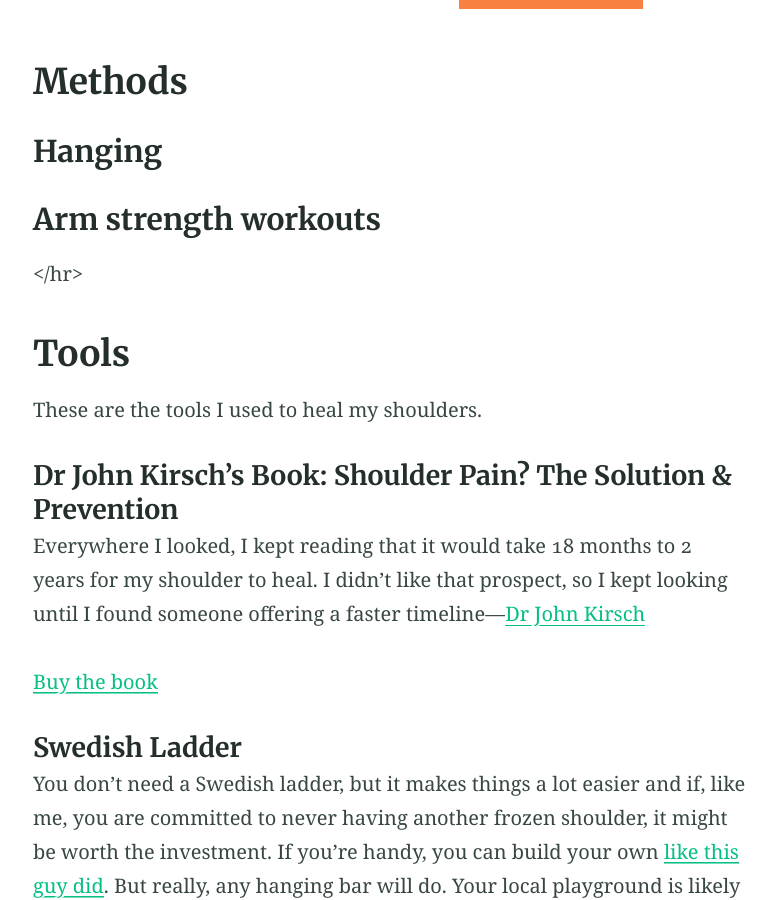
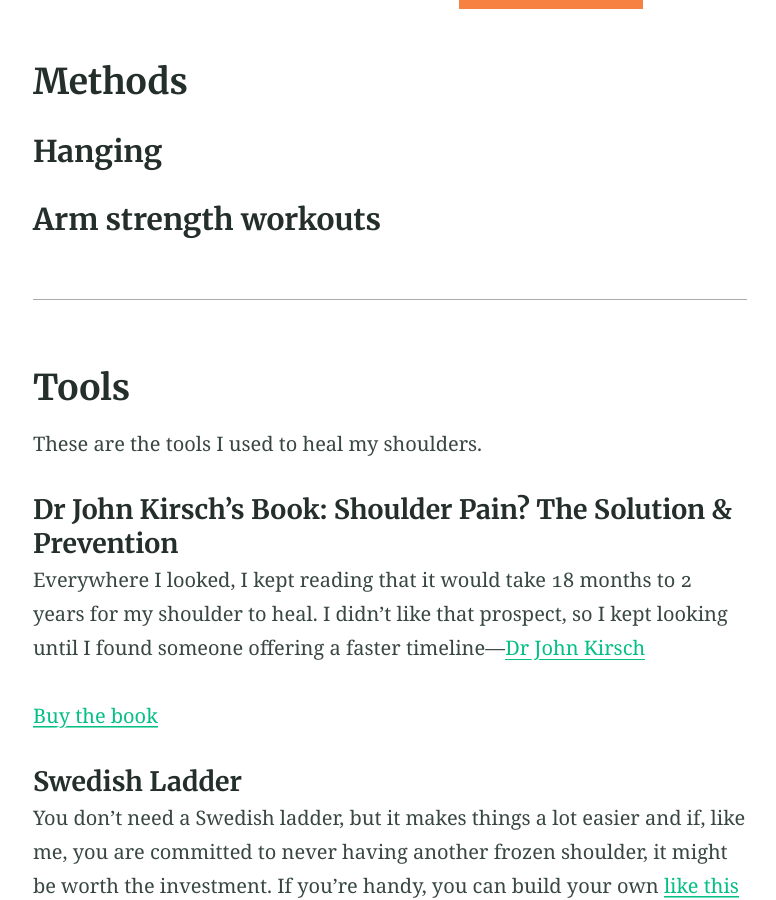
Before and after one commit to suzycc/heal-frozen-shoulder, a Jekyll site: the page built from index.md, in a window 1280 px wide and 900 px high, scrolled down 546 px. Shown: the whole window, without its empty margins (250-1026 px from the left). Built offline with Jekyll 4.4.1, drawn with Linux system fonts in a browser that asks for light colours; Markdown is read by kramdown in place of the engine named in the settings.

Commit message:
Update index.md

```diff
--- a/index.md
+++ b/index.md
@@ -15,7 +15,7 @@
 
 
 ### Arm strength workouts
-</hr>
+---
 ## Tools
 
 These are the tools I used to heal my shoulders.
```
